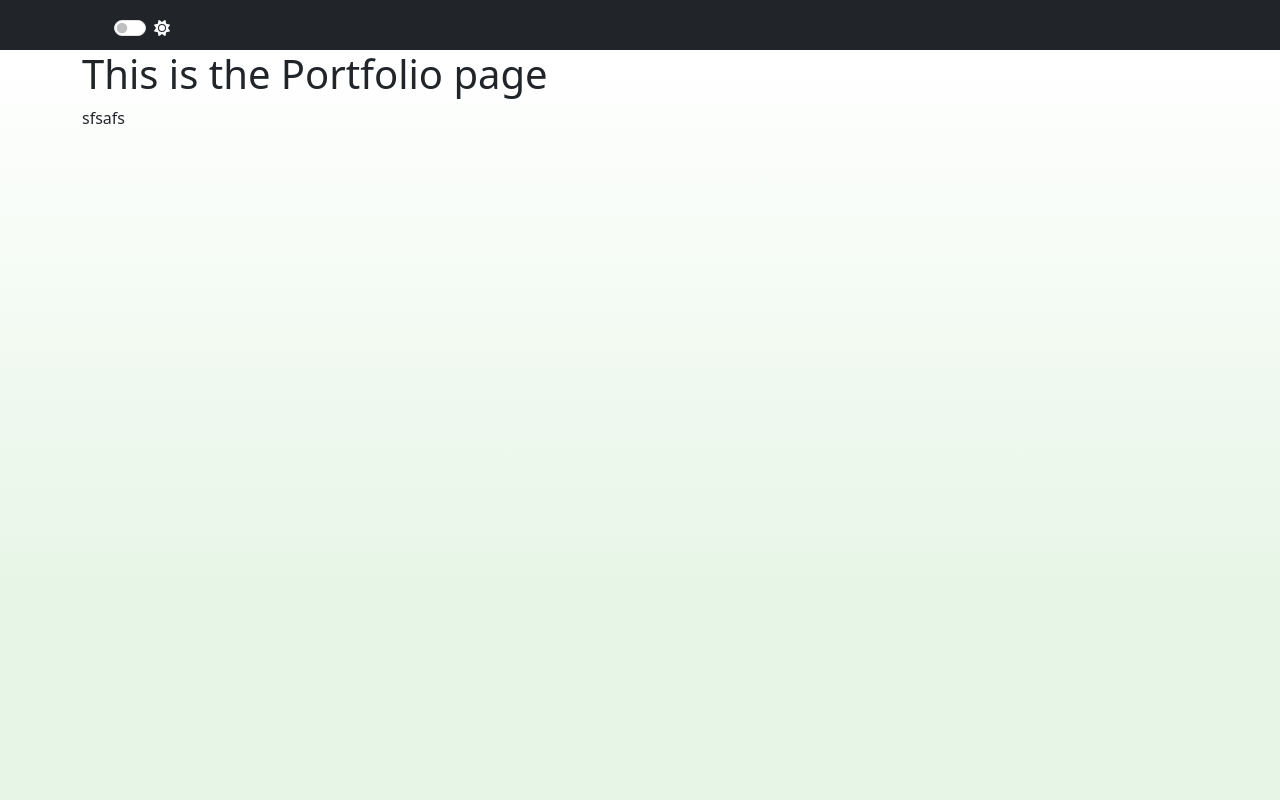
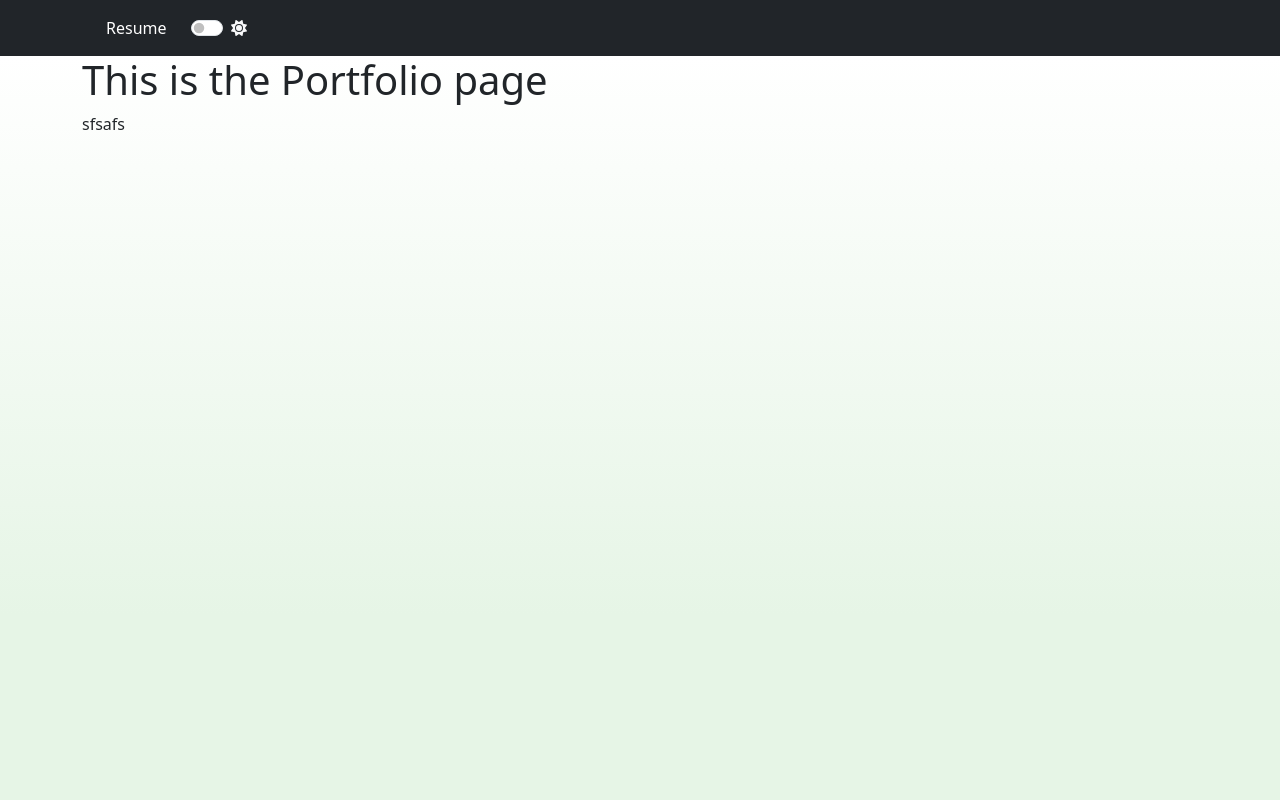
Before and after one commit to JesseShawCodes/portfolio-next, a Next.js app: page /portfolio in a window 1280 px wide. Shown: the top 800 px of the page. Built offline with nearby package versions, Linux system fonts and the light colour scheme.

Commit message:
Remove commented-out Portfolio link from NavBar; ensure Resume link is displayed

```diff
--- a/src/app/components/NavBar.jsx
+++ b/src/app/components/NavBar.jsx
@@ -16,9 +16,9 @@ function NavBar() {
         </button>
         <div className="collapse navbar-collapse" id="navbarSupportedContent">
           <ul className="navbar-nav me-auto mb-2 mb-lg-0">
+              <NavLink name="Resume" link="/resume" />
             {
               /*
-              <NavLink name="Resume" link="/resume" />
               <NavLink name="Portfolio" link="/portfolio" />
               */
             }
```
